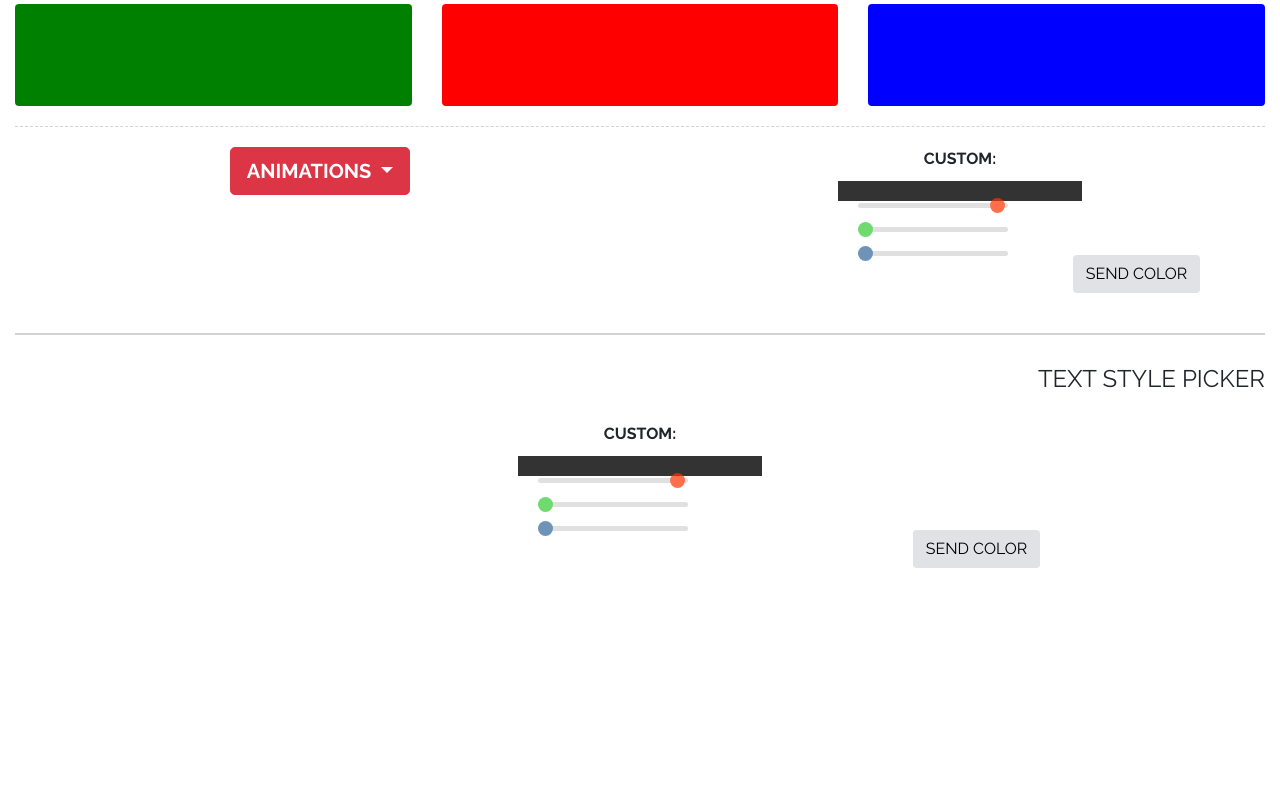
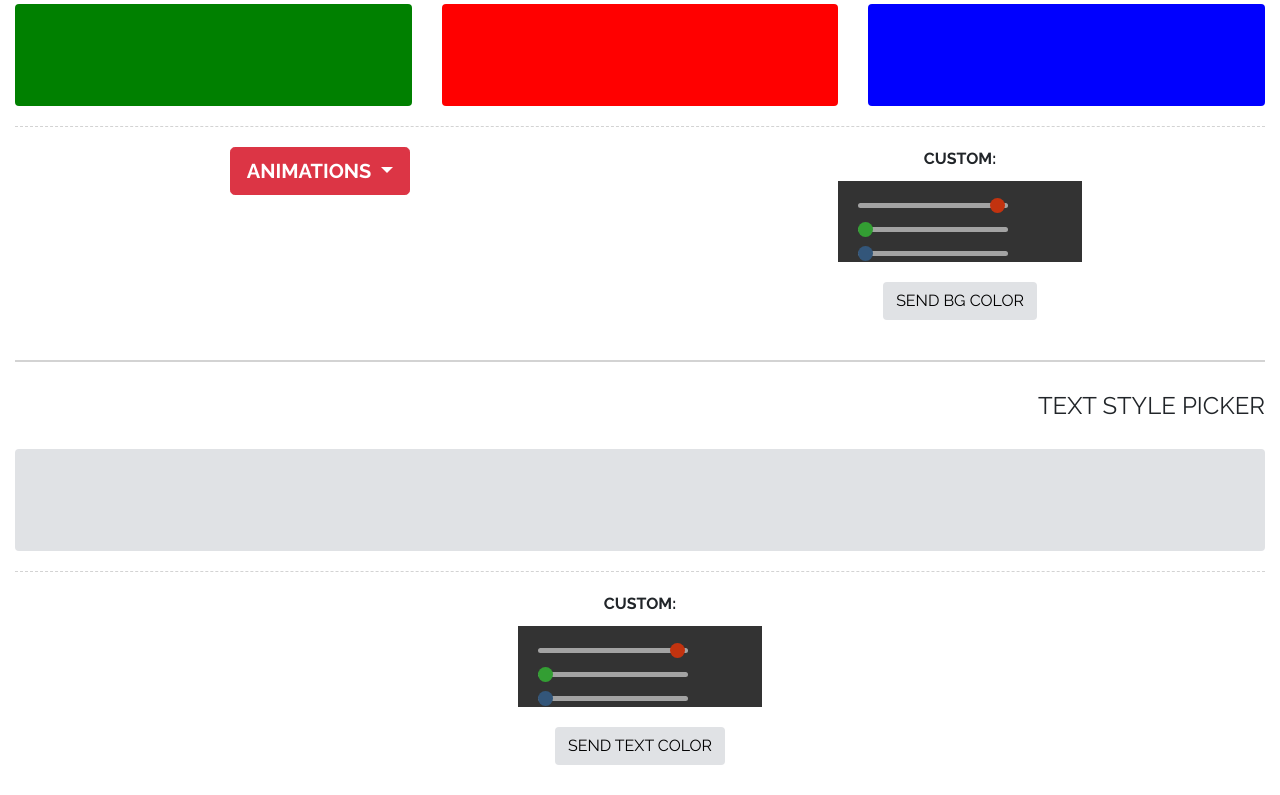
Before and after one commit to lancewilhelm/pingPongBallClock, a Flask app: page / in a window 1280 px wide. Shown: the part 169-964 px from the top of the page. Before the commit the page ends 737 px from the top, so only its background shows below. Run offline with Flask 2, Linux system fonts and the light colour scheme; parts of the project's set-up code (start-up, migrations or seed data) failed here and were passed over; some libraries are stand-ins or nearby versions.

Commit message:
think I have added basic text color function

```diff
--- a/code/LEDUtil.py
+++ b/code/LEDUtil.py
@@ -38,7 +38,7 @@ class LEDStrip:
         self.numCols = 20
         self.animationFrame = 0
         self.animationEnd = 1
-        self.textColor = Color(125,125,125)
+        self.textColor = ["solid", Color(125,125,125)]
         self.bgColor = ["solid", Color(0,125,0)]
 
         # Set up the ball objects
--- a/code/main.py
+++ b/code/main.py
@@ -18,11 +18,13 @@ LED = LEDUtil.LEDStrip()
 #Setup the flask object and get it going
 app = Flask(__name__)
 
+# Flask Index
 @app.route("/", methods=['GET'])
 def index():
     return render_template('index.html')
 
-@app.route("/api/color", methods=['POST'])
+# Flask BG Color API
+@app.route("/api/bgcolor", methods=['POST'])
 def setBGColor():
     # Read the values from the POST
     program = request.form['color']
@@ -35,6 +37,22 @@ def setBGColor():
         LED.bgColor = ["solid", Color(red,green,blue)]
     else:
         LED.bgColor = ["animation", program]
+    return ""
+
+# Flask Text Color API
+@app.route("/api/textcolor", methods=['POST'])
+def setBGColor():
+    # Read the values from the POST
+    program = request.form['color']
+    red = int(request.form['red'])
+    green = int(request.form['green'])
+    blue = int(request.form['blue'])
+
+    # Change the bg color accordingly
+    if program == "solid":
+        LED.textColor = ["solid", Color(red,green,blue)]
+    else:
+        LED.textColor = ["animation", program]
     return ""
 
 def clock():
@@ -68,12 +86,12 @@ def clock():
             colonLit ^= True  #flip the colonLit bool
 
             if colonLit:
-                LED.writeBall(9,4,LED.textColor,True)
-                LED.writeBall(10,2,LED.textColor,True)
+                LED.writeBall(9,4,LED.textColor[1],True)
+                LED.writeBall(10,2,LED.textColor[1],True)
                 LED.strip.show()
             else:
-                LED.writeBall(9,4,LED.textColor,False)     #Keep the color white, but we toggle the text to False so that it will be overwritten by the rainbow
-                LED.writeBall(10,2,LED.textColor,False)     #Keep the color white, but we toggle the text to False so that it will be overwritten by the rainbow
+                LED.writeBall(9,4,LED.textColor[1],False)     #Keep the color white, but we toggle the text to False so that it will be overwritten by the rainbow
+                LED.writeBall(10,2,LED.textColor[1],False)     #Keep the color white, but we toggle the text to False so that it will be overwritten by the rainbow
                 LED.strip.show()
 
             secsPrev = secs
@@ -85,11 +103,11 @@ def clock():
 
             # Write the actual numerals
             if mins < 10:
-                LED.writeChar(11,1,0,LED.textColor)
-                LED.writeChar(15,1,int(minsStr[0]),LED.textColor)
+                LED.writeChar(11,1,0,LED.textColor[1])
+                LED.writeChar(15,1,int(minsStr[0]),LED.textColor[1])
             else:
-                LED.writeChar(11,1,int(minsStr[0]),LED.textColor)
-                LED.writeChar(15,1,int(minsStr[1]),LED.textColor)
+                LED.writeChar(11,1,int(minsStr[0]),LED.textColor[1])
+                LED.writeChar(15,1,int(minsStr[1]),LED.textColor[1])
             minsPrev = mins
 
         # Check to see if the hour has changed. If it has, write the new hour
@@ -102,13 +120,13 @@ def clock():
             hoursStr = str(hours)
 
             if hoursPrev >= 10 and hours < 10:
-                LED.writeChar(1,1,'blank',LED.textColor)
-                LED.writeChar(5,1,int(hoursStr[0]),LED.textColor)
+                LED.writeChar(1,1,'blank',LED.textColor[1])
+                LED.writeChar(5,1,int(hoursStr[0]),LED.textColor[1])
             elif hours < 10:
-                LED.writeChar(5,1,int(hoursStr[0]),LED.textColor)
+                LED.writeChar(5,1,int(hoursStr[0]),LED.textColor[1])
             else:
-                LED.writeChar(1,1,int(hoursStr[0]),LED.textColor)
-                LED.writeChar(5,1,int(hoursStr[1]),LED.textColor)
+                LED.writeChar(1,1,int(hoursStr[0]),LED.textColor[1])
+                LED.writeChar(5,1,int(hoursStr[1]),LED.textColor[1])
             hoursPrev = hours
 
 if __name__ == '__main__':
--- a/code/static/css/style.css
+++ b/code/static/css/style.css
@@ -120,7 +120,7 @@ h3 {
 
 /*Color Picker*/
 
-.color-picker {
+.bg-color-picker {
     width: fit-content;
     margin: 10px auto;
     background-color: #333;
@@ -134,6 +134,19 @@ h3 {
     }
 }
 
+.text-color-picker {
+  width: fit-content;
+  margin: 10px auto;
+  background-color: #333;
+  padding: 10px 20px;
+  .sliders {
+  float: left;
+  }
+  .color-preview {
+  border-radius: 50%;
+  float: right;
+  }
+}
 .short-slider {
   -webkit-appearance: none;
   background: #d3d3d3;
@@ -156,27 +169,47 @@ h3 {
     cursor: pointer;
 }
 
-.red-slider::-webkit-slider-thumb {
+.bg-red-slider::-webkit-slider-thumb {
     background: #ff3300;
 }
 
-.green-slider::-webkit-slider-thumb {
+.bg-green-slider::-webkit-slider-thumb {
     background: #33cc33;
 }
 
-.blue-slider::-webkit-slider-thumb {
+.bg-blue-slider::-webkit-slider-thumb {
     background: #336699;
 }
 
-.sliders{
-    display: inline-block;
+.bg-color-preview {
+  width: 50px;
+  height: 50px;
+  border-radius: 25px;
+  margin: 2px;
+  display: inline-block;
 }
 
-.color-preview {
-    width: 50px;
-    height: 50px;
-    border-radius: 25px;
-    margin: 2px;
+.text-red-slider::-webkit-slider-thumb {
+  background: #ff3300;
+}
+
+.text-green-slider::-webkit-slider-thumb {
+  background: #33cc33;
+}
+
+.text-blue-slider::-webkit-slider-thumb {
+  background: #336699;
+}
+
+.text-color-preview {
+width: 50px;
+height: 50px;
+border-radius: 25px;
+margin: 2px;
+display: inline-block;
+}
+
+.sliders{
     display: inline-block;
 }
 
--- a/code/static/js/script.js
+++ b/code/static/js/script.js
@@ -1,4 +1,4 @@
-function setCustomColor(color){
+function setCustomBGColor(color){
   origin = window.location.origin
   // gateColorURL = "{{ url_for('index') }}?color="+color
   // alert("sending POST call to "+gateColorUrl);
@@ -8,12 +8,27 @@ function setCustomColor(color){
   var blue = document.querySelector('.color-picker .blue-slider').value;
   // event.preventDefault();
   //xhttp.open("POST", "{{ url_for('index')}}", true);
-  xhttp.open("POST", "/api/color", true);
+  xhttp.open("POST", "/api/bgcolor", true);
   xhttp.setRequestHeader("Content-type", "application/x-www-form-urlencoded");
   xhttp.send("color="+color+"&red="+red+"&green="+green+"&blue="+blue);
 }
 
-function setGreen(){
+function setCustomTextColor(color){
+  origin = window.location.origin
+  // gateColorURL = "{{ url_for('index') }}?color="+color
+  // alert("sending POST call to "+gateColorUrl);
+  var xhttp = new XMLHttpRequest();
+  var red = document.querySelector('.color-picker .red-slider').value;
+  var green = document.querySelector('.color-picker .green-slider').value;
+  var blue = document.querySelector('.color-picker .blue-slider').value;
+  // event.preventDefault();
+  //xhttp.open("POST", "{{ url_for('index')}}", true);
+  xhttp.open("POST", "/api/textcolor", true);
+  xhttp.setRequestHeader("Content-type", "application/x-www-form-urlencoded");
+  xhttp.send("color="+color+"&red="+red+"&green="+green+"&blue="+blue);
+}
+
+function setBGGreen(){
   origin = window.location.origin
   // gateColorURL = "{{ url_for('index') }}?color="+color
   // alert("sending POST call to "+gateColorUrl);
@@ -23,12 +38,12 @@ function setGreen(){
   var blue = 0;
   // event.preventDefault();
   //xhttp.open("POST", "{{ url_for('index')}}", true);
-  xhttp.open("POST", "/api/color", true);
+  xhttp.open("POST", "/api/bgcolor", true);
   xhttp.setRequestHeader("Content-type", "application/x-www-form-urlencoded");
   xhttp.send("color=solid&red="+red+"&green="+green+"&blue="+blue);
 }
 
-function setRed(){
+function setBGRed(){
   origin = window.location.origin
   // gateColorURL = "{{ url_for('index') }}?color="+color
   // alert("sending POST call to "+gateColorUrl);
@@ -38,12 +53,12 @@ function setRed(){
   var blue = 0;
   // event.preventDefault();
   //xhttp.open("POST", "{{ url_for('index')}}", true);
-  xhttp.open("POST", "/api/color", true);
+  xhttp.open("POST", "/api/bgcolor", true);
   xhttp.setRequestHeader("Content-type", "application/x-www-form-urlencoded");
   xhttp.send("color=solid&red="+red+"&green="+green+"&blue="+blue);
 }
 
-function setBlue(){
+function setBGBlue(){
   origin = window.location.origin
   // gateColorURL = "{{ url_for('index') }}?color="+color
   // alert("sending POST call to "+gateColorUrl);
@@ -53,37 +68,22 @@ function setBlue(){
   var blue = 255;
   // event.preventDefault();
   //xhttp.open("POST", "{{ url_for('index')}}", true);
-  xhttp.open("POST", "/api/color", true);
+  xhttp.open("POST", "/api/bgcolor", true);
   xhttp.setRequestHeader("Content-type", "application/x-www-form-urlencoded");
   xhttp.send("color=solid&red="+red+"&green="+green+"&blue="+blue);
 }
 
-function setYellow(){
+function setTextWhite(){
   origin = window.location.origin
   // gateColorURL = "{{ url_for('index') }}?color="+color
   // alert("sending POST call to "+gateColorUrl);
   var xhttp = new XMLHttpRequest();
   var red = 125;
   var green = 125;
-  var blue = 0;
+  var blue = 125;
   // event.preventDefault();
   //xhttp.open("POST", "{{ url_for('index')}}", true);
-  xhttp.open("POST", "/api/color", true);
-  xhttp.setRequestHeader("Content-type", "application/x-www-form-urlencoded");
-  xhttp.send("color=solid&red="+red+"&green="+green+"&blue="+blue);
-}
-
-function setWhite(){
-  origin = window.location.origin
-  // gateColorURL = "{{ url_for('index') }}?color="+color
-  // alert("sending POST call to "+gateColorUrl);
-  var xhttp = new XMLHttpRequest();
-  var red = 50;
-  var green = 50;
-  var blue = 50;
-  // event.preventDefault();
-  //xhttp.open("POST", "{{ url_for('index')}}", true);
-  xhttp.open("POST", "/api/color", true);
+  xhttp.open("POST", "/api/textcolor", true);
   xhttp.setRequestHeader("Content-type", "application/x-www-form-urlencoded");
   xhttp.send("color=solid&red="+red+"&green="+green+"&blue="+blue);
 }
@@ -135,16 +135,6 @@ function getGateList(){
   xhttp.open("GET", "/api/server/gates", true);
   xhttp.setRequestHeader("Content-type", "application/x-www-form-urlencoded");
   xhttp.send("");
-}
-
-function gateClick(gate) {
-    origin = window.location.origin
-    var xhttp = new XMLHttpRequest();
-    var id = " element" + gate;
-    console.log(responseTextArray[gate]);
-    // xhttp.open("POST", "/api/color", true);
-    // xhttp.setRequestHeader("Content-type", "application/x-www-form-urlencoded");
-    // xhttp.send("color=solid&red="+red+"&green="+green+"&blue="+blue);
 }
 
 // Get the modal
@@ -212,12 +202,21 @@ window.onclick = function(event) {
 }
 
 // Color picker
+function setBGRgb () {
+  var red = document.querySelector('.bg-color-picker .bg-red-slider').value;
+  var green = document.querySelector('.bg-color-picker .bg-green-slider').value;
+  var blue = document.querySelector('.bg-color-picker .bg-blue-slider').value;
+  var color = "rgb(" + red + "," + green + "," + blue + ")";
+  document.querySelector('.bg-color-preview').style.background = color;
+}
+  setBGRgb();
 
-function setRgb () {
-  var red = document.querySelector('.color-picker .red-slider').value;
-  var green = document.querySelector('.color-picker .green-slider').value;
-  var blue = document.querySelector('.color-picker .blue-slider').value;
+  // Color picker
+function setTextRgb () {
+  var red = document.querySelector('.text-color-picker .text-red-slider').value;
+  var green = document.querySelector('.text-color-picker .text-green-slider').value;
+  var blue = document.querySelector('.text-color-picker .text-blue-slider').value;
   var color = "rgb(" + red + "," + green + "," + blue + ")";
-  document.querySelector('.color-preview').style.background = color;
+  document.querySelector('.text-color-preview').style.background = color;
 }
-  setRgb();
+  setTextRgb();
--- a/code/templates/index.html
+++ b/code/templates/index.html
@@ -23,13 +23,13 @@
         </div>
         <div class="row">
             <div class="col-sm">
-                <button type="button" class="btn btn-block btn-green" onclick="setGreen()"></button>
+                <button type="button" class="btn btn-block btn-green" onclick="setBGGreen()"></button>
             </div>
             <div class="col-sm">
-                <button type="button" class="btn btn-block btn-red" onclick="setRed()"></button>
+                <button type="button" class="btn btn-block btn-red" onclick="setBGRed()"></button>
             </div>
             <div class="col-sm">
-                <button type="button" class="btn btn-block btn-blue" onclick="setBlue()"></button>
+                <button type="button" class="btn btn-block btn-blue" onclick="setBGBlue()"></button>
             </div>
         </div>
 
@@ -42,28 +42,28 @@
                 ANIMATIONS
             </button>
             <div class="dropdown-menu" aria-labelledby="dropdownMenu2">
-            <button class="dropdown-item text-center" type="button" onclick="setCustomColor('rainbow')">RAINBOW</button>
-            <button class="dropdown-item text-center" type="button" onclick="setCustomColor('rainbowCycle')">RAINBOW CYCLE</button>
+            <button class="dropdown-item text-center" type="button" onclick="setCustomBGColor('rainbow')">RAINBOW</button>
+            <button class="dropdown-item text-center" type="button" onclick="setCustomBGColor('rainbowCycle')">RAINBOW CYCLE</button>
             </div>
         </div>
         </div>
         <div class="col-sm">
             <b>CUSTOM:</b>
-            <div class="color-picker">
+            <div class="bg-color-picker">
                 <div class="sliders">
                     <div class="slide-container">
-                        <input class="red-slider short-slider" type="range" id="rangeinput" value="250" max="255" onchange="setRgb()" oninput="setRgb()" />
+                        <input class="bg-red-slider short-slider" type="range" id="rangeinput" value="250" max="255" onchange="setBGRgb()" oninput="setBGRgb()" />
                     </div>
                     <div class="slide-container">
-                        <input class="green-slider short-slider" type="range" id="rangeinput" value="0" max="255" onchange="setRgb()" oninput="setRgb()" />
+                        <input class="bg-green-slider short-slider" type="range" id="rangeinput" value="0" max="255" onchange="setBGRgb()" oninput="setBGRgb()" />
                     </div>
                     <div class="slide-container">
-                        <input class="blue-slider short-slider" type="range" id="rangeinput" value="0" max="255" oninput="setRgb()" onchange="setRgb()" />
+                        <input class="bg-blue-slider short-slider" type="range" id="rangeinput" value="0" max="255" oninput="setBGRgb()" onchange="setBGRgb()" />
                     </div>
                 </div>
-                <div id="color-preview" class="color-preview"></div>
+                <div id="bg-color-preview" class="bg-color-preview"></div>
             </div>
-            <button id="sendColorBtn" type="button" class="btn btn-white" onclick="setCustomColor('solid')">SEND COLOR</button>
+            <button id="sendColorBtn" type="button" class="btn btn-white" onclick="setCustomBGColor('solid')">SEND BG COLOR</button>
         </div>
     </div>
 
@@ -76,22 +76,30 @@
     </div>
     <div class="row">
         <div class="col-sm">
+            <button type="button" class="btn btn-block btn-white" onclick="setTextWhite()"></button>
+        </div>
+    </div>
+
+    <hr class="minor">
+
+    <div class="row">
+        <div class="col-sm">
             <b>CUSTOM:</b>
-            <div class="color-picker">
+            <div class="text-color-picker">
                 <div class="sliders">
                     <div class="slide-container">
-                        <input class="red-slider short-slider" type="range" id="rangeinput" value="250" max="255" onchange="setRgb()" oninput="setRgb()" />
+                        <input class="text-red-slider short-slider" type="range" id="rangeinput" value="250" max="255" onchange="setTextRgb()" oninput="setTextRgb()" />
                     </div>
                     <div class="slide-container">
-                        <input class="green-slider short-slider" type="range" id="rangeinput" value="0" max="255" onchange="setRgb()" oninput="setRgb()" />
+                        <input class="text-green-slider short-slider" type="range" id="rangeinput" value="0" max="255" onchange="setTextRgb()" oninput="setTextRgb()" />
                     </div>
                     <div class="slide-container">
-                        <input class="blue-slider short-slider" type="range" id="rangeinput" value="0" max="255" oninput="setRgb()" onchange="setRgb()" />
+                        <input class="text-blue-slider short-slider" type="range" id="rangeinput" value="0" max="255" oninput="setTextRgb()" onchange="setTextRgb()" />
                     </div>
                 </div>
-                <div id="color-preview" class="color-preview"></div>
+                <div id="text-color-preview" class="text-color-preview"></div>
             </div>
-            <button id="sendColorBtn" type="button" class="btn btn-white" onclick="setCustomColor('solid')">SEND COLOR</button>
+            <button id="sendColorBtn" type="button" class="btn btn-white" onclick="setCustomTextColor('solid')">SEND TEXT COLOR</button>
         </div>
     </div>
 <script src="{{ url_for('static',filename='js/script.js') }}"></script>
```
